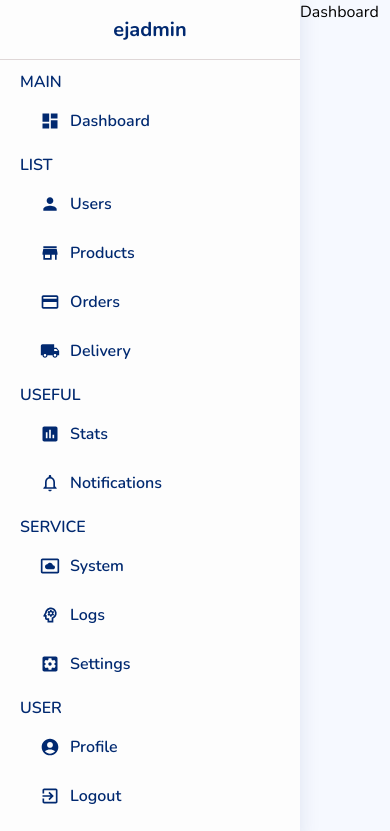
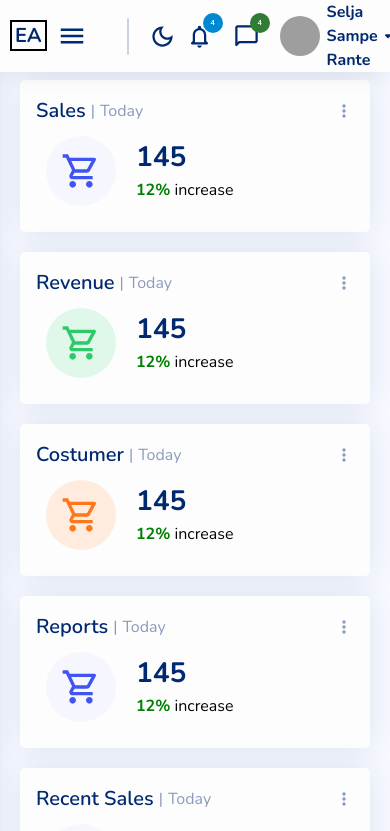
Before and after one commit to pom-pom27/eja-admin, a React (Create React App) app: page / in a window 390 px wide. Shown: the top 831 px of the page. Built offline with nearby package versions, Linux system fonts and the light colour scheme; grey boxes are pictures that could not be loaded.

Commit message:
add responsive dashboard and sidebar

```diff
--- a/src/app.scss
+++ b/src/app.scss
@@ -3,6 +3,7 @@
   --bg-color: #f6f9ff;
   --color-hover: #4154f1;
 
+  --grey: #899bbd;
   --grey-light: rgb(223, 215, 215);
 
   --white: #fdfdfd;
--- /dev/null
+++ b/src/components/card/Card.tsx
@@ -0,0 +1,62 @@
+import { MoreVertRounded, ShoppingCartOutlined } from "@mui/icons-material";
+import { ReactNode } from "react";
+import styles from "./card.module.scss";
+
+type TTime = "Today" | "This Month" | "This Year";
+
+type IconColor = { bg: string; icon: string };
+
+export const blueIcon: IconColor = { bg: "#f6f6fe", icon: "#4154f1" };
+export const greenIcon: IconColor = { bg: "#e0f8e9", icon: "#2eca6a" };
+export const orangeIcon: IconColor = { bg: "#ffecdf", icon: "#ff771d" };
+
+interface ICard {
+  title: string;
+  time?: TTime;
+  children?: ReactNode;
+  iconColor?: IconColor;
+}
+
+const Card = ({
+  title,
+  time = "Today",
+  iconColor = blueIcon,
+  children,
+}: ICard) => {
+  return (
+    <div className={styles.card}>
+      <div className={styles.header}>
+        <div className={styles.left}>
+          <div className={styles.title}>{title}</div>
+          <span> | </span>
+          <div className={styles.subtitle}>{time}</div>
+        </div>
+        <div className={styles.right}>
+          <MoreVertRounded fontSize="inherit" />
+        </div>
+      </div>
+      <div className={styles.body}>
+        {children ? (
+          children
+        ) : (
+          <div className={styles.data}>
+            <div
+              style={{ backgroundColor: iconColor.bg, color: iconColor.icon }}
+              className={styles.icon}
+            >
+              <ShoppingCartOutlined fontSize="inherit" color="inherit" />
+            </div>
+            <div className={styles.content}>
+              <div className={styles.title}>145</div>
+              <div className={styles.subtitle}>
+                <span>12%</span> increase
+              </div>
+            </div>
+          </div>
+        )}
+      </div>
+    </div>
+  );
+};
+
+export default Card;
--- /dev/null
+++ b/src/components/card/card.module.scss
@@ -0,0 +1,78 @@
+.card {
+  display: flex;
+  flex-direction: column;
+  padding: 1.6rem;
+  border-radius: 5px;
+  flex: 1;
+  background-color: var(--white);
+  box-shadow: 0px 0 30px rgb(1 41 112 / 10%);
+
+  .header {
+    display: flex;
+    justify-content: space-between;
+    .left {
+      display: flex;
+      align-items: center;
+
+      .title {
+        font-size: 2rem;
+        font-weight: 600;
+        color: var(--primary-color);
+      }
+
+      .subtitle {
+        color: var(--grey);
+      }
+      span {
+        color: var(--grey);
+
+        margin: 0 5px;
+      }
+    }
+    .right {
+      display: flex;
+      justify-content: center;
+      align-items: center;
+      font-size: 2rem;
+      color: var(--grey);
+      cursor: pointer;
+
+      &:hover {
+        color: var(--primary-color);
+      }
+    }
+  }
+  .body {
+    padding: 10px;
+    display: flex;
+    flex: 1;
+    align-items: center;
+
+    .data {
+      display: flex;
+      .content {
+        margin: 0 20px;
+      }
+      .title {
+        color: var(--primary-color);
+        font-size: 2.8rem;
+        font-weight: 700;
+      }
+      span {
+        font-weight: 700;
+
+        color: green;
+      }
+    }
+    .icon {
+      display: flex;
+      justify-content: center;
+      align-items: center;
+      padding: 10px;
+      width: 70px;
+      height: 70px;
+      border-radius: 50%;
+      font-size: 40px;
+    }
+  }
+}
--- a/src/components/navbar/Navbar.tsx
+++ b/src/components/navbar/Navbar.tsx
@@ -1,8 +1,62 @@
+import {
+  ArrowDropDownRounded,
+  ChatBubbleOutlineRounded,
+  DarkModeOutlined,
+  Menu,
+  NotificationsNoneRounded,
+  Search,
+} from "@mui/icons-material";
+import { Avatar, Badge } from "@mui/material";
+import { Link } from "react-router-dom";
 import styles from "./navbar.module.scss";
-interface INavbar {}
+interface INavbar {
+  onClick: () => void;
+}
 
-const Navbar = ({}: INavbar) => {
-  return <nav className={styles.navbar}>Navbar</nav>;
+const Navbar = ({ onClick }: INavbar) => {
+  return (
+    <nav className={styles.navbar}>
+      <div className={styles.logo}>
+        <Link to={"/"}>
+          <span className={styles["icon-logo"]}>EA</span>
+          <span className={styles["text-logo"]}> Eja Admin</span>
+        </Link>
+        <div onClick={onClick} className={styles["collapse-button"]}>
+          <Menu fontSize="inherit" />
+        </div>
+      </div>
+      <form action="#" className={styles.search}>
+        <input type="text" placeholder="Search" name="search" />
+        <button className={styles["search-icon"]}>
+          <Search fontSize="inherit" />
+        </button>
+      </form>
+      <div className={styles.right}>
+        <div className={`${styles["navbar-icon"]} ${styles.darkmode}`}>
+          <DarkModeOutlined fontSize="inherit" />
+        </div>
+        <div className={styles["navbar-icon"]}>
+          <NotificationsNoneRounded fontSize="inherit" />
+          <Badge badgeContent={4} color="info" />
+        </div>
+        <div className={styles["navbar-icon"]}>
+          <ChatBubbleOutlineRounded fontSize="inherit" />
+          <Badge badgeContent={4} color="success" />
+        </div>
+        <div className={styles.profile}>
+          <Avatar
+            alt="Remy Sharp"
+            src="https://mui.com//static/images/avatar/1.jpg"
+          />
+          <div className={styles.name}>Selja Sampe Rante</div>
+
+          <div className={styles.accordion}>
+            <ArrowDropDownRounded fontSize="inherit" />
+          </div>
+        </div>
+      </div>
+    </nav>
+  );
 };
 
 export default Navbar;
--- a/src/components/navbar/navbar.module.scss
+++ b/src/components/navbar/navbar.module.scss
@@ -1,2 +1,118 @@
+@use "/src/main";
 .navbar {
+  display: flex;
+  align-items: center;
+  position: fixed;
+  top: 0;
+  z-index: 99;
+  background-color: var(--white);
+  width: 100%;
+  padding: 0 10px;
+  box-shadow: 0px 2px 20px rgb(1 41 112 / 10%);
+
+  a,
+  a:active,
+  a:visited {
+    text-decoration: none;
+    color: var(--primary-color);
+  }
+  .logo {
+    flex: 1;
+    height: 60px;
+    font-size: 2rem;
+    font-weight: bold;
+    display: flex;
+    align-items: center;
+    justify-content: space-between;
+    color: var(--primary-color);
+    // margin-right: 150px;
+    .icon-logo {
+      padding: 0 3px;
+      border: 2px solid #000;
+      font-size: 2rem;
+      margin-right: 10px;
+
+      @include main.md {
+        display: inline;
+        margin-right: 0;
+      }
+    }
+    .text-logo {
+      display: none;
+
+      @include main.md {
+        display: inline;
+      }
+    }
+  }
+  .collapse-button {
+    display: flex;
+    align-items: center;
+    font-size: 3rem;
+    cursor: pointer;
+    margin-right: 20px;
+  }
+  .search {
+    flex: 1;
+    display: flex;
+    align-items: center;
+    height: 70%;
+    margin: 0 20px;
+    border: 1px solid rgba(1, 41, 112, 0.2);
+    overflow: hidden;
+    border-radius: 5px;
+    input {
+      height: 100%;
+      width: 100%;
+      padding: 10px;
+      border: none;
+    }
+
+    .search-icon {
+      height: 70%;
+      display: flex;
+      align-items: center;
+      background-color: inherit;
+      color: grey;
+      padding: 0 10px;
+      border: none;
+      font-size: 2.7rem;
+      cursor: pointer;
+    }
+  }
+  .right {
+    flex: 3;
+    display: flex;
+    height: 100%;
+    align-items: center;
+    justify-content: flex-end;
+
+    .navbar-icon {
+      font-size: 2.7rem;
+      cursor: pointer;
+
+      display: flex;
+      color: var(--primary-color);
+      margin-right: 20px;
+    }
+    .darkmode {
+      margin-right: 10px;
+    }
+    .profile {
+      display: flex;
+      align-items: center;
+      cursor: pointer;
+    }
+    .name {
+      margin-left: 7px;
+      font-weight: 700;
+      color: var(--primary-color);
+    }
+    .accordion {
+      display: flex;
+      align-items: center;
+      font-size: 2rem;
+      color: var(--primary-color);
+    }
+  }
 }
--- a/src/components/sidebar/Sidebar.tsx
+++ b/src/components/sidebar/Sidebar.tsx
@@ -16,13 +16,12 @@ import clsx from "clsx";
 import { ReactNode } from "react";
 import styles from "./sidebar.module.scss";
 interface ISidebar {
-  isSidebarHidden: boolean;
+  isSidebarShown: boolean;
 }
 
-const Sidebar = ({ isSidebarHidden }: ISidebar) => {
+const Sidebar = ({ isSidebarShown }: ISidebar) => {
   return (
-    <nav className={clsx(styles.sidebar, isSidebarHidden && styles.hidden)}>
-      <div className={styles.logo}>ejadmin</div>
+    <nav className={clsx(styles.sidebar, isSidebarShown && styles.show)}>
       <div className={styles.center}>
         <SidebarItem title="MAIN">
           <SubItem svgIcon={<Dashboard />} title="Dashboard" />
--- a/src/components/sidebar/sidebar.module.scss
+++ b/src/components/sidebar/sidebar.module.scss
@@ -1,30 +1,19 @@
+@use "/src/main";
 .sidebar {
   max-height: 100vh;
-  width: 30rem;
+  width: 300px;
   position: fixed;
   overflow-y: auto;
 
   z-index: 2;
-  top: 0;
-  left: 0;
+  top: 60px;
+
+  transform: translateX(0);
 
   background-color: var(--white);
   box-shadow: 0px 0px 20px rgb(1 41 112 / 10%);
   transition: all 0.3s ease;
 
-  //   & > * {
-  //     border: 1px solid #000;
-  //   }
-  .logo {
-    height: 60px;
-    font-size: 2rem;
-    font-weight: bold;
-    display: flex;
-    align-items: center;
-    justify-content: center;
-    color: var(--primary-color);
-    border-bottom: 1px solid var(--grey-light);
-  }
   .center {
     padding: 0 20px;
     ul {
@@ -85,6 +74,6 @@
   }
 }
 
-.hidden {
-  left: -300px;
+.show {
+  transform: translateX(-100%);
 }
--- a/src/pages/home-page/HomePage.tsx
+++ b/src/pages/home-page/HomePage.tsx
@@ -1,23 +1,65 @@
+import { useMediaQuery } from "@mui/material";
 import clsx from "clsx";
-import { useState } from "react";
+import { useEffect, useState } from "react";
+import Card, {
+  blueIcon,
+  greenIcon,
+  orangeIcon,
+} from "../../components/card/Card";
+import Navbar from "../../components/navbar/Navbar";
 import Sidebar from "../../components/sidebar/Sidebar";
 import styles from "./home-page.module.scss";
 interface IHomePage {}
 
 const HomePage = ({}: IHomePage) => {
-  const [isSidebarHidden, setIsSidebarHidden] = useState(false);
+  const matches = useMediaQuery("(max-width: 1400px)");
+  const [isSidebarShown, setIsSidebarShown] = useState(matches ? true : false);
+
+  useEffect(() => {
+    if (!matches) {
+      setIsSidebarShown(false);
+      console.log("mobile");
+
+      return;
+    }
+    console.log("desktop");
+
+    setIsSidebarShown(true);
+  }, [matches]);
+
+  console.log(isSidebarShown);
+
   const handleSidebar = () =>
-    setIsSidebarHidden((isSidebarHidden) => !isSidebarHidden);
+    setIsSidebarShown((isSidebarHidden) => !isSidebarHidden);
   return (
     <div className={styles["home-page"]}>
-      <Sidebar isSidebarHidden={isSidebarHidden} />
+      <Navbar onClick={handleSidebar} />
+      <Sidebar isSidebarShown={isSidebarShown} />
       <main
         className={clsx(
           styles["home-container"],
-          isSidebarHidden && styles["full-width"]
+          isSidebarShown && styles["full-width"]
         )}
       >
-        Dashboard
+        <div className={styles.left}>
+          <div className={styles.widgets}>
+            <Card title="Sales" iconColor={blueIcon} />
+            <Card title="Revenue" iconColor={greenIcon} />
+            <Card title="Costumer" iconColor={orangeIcon} />
+          </div>
+          <Card title="Reports" />
+          <Card title="Recent Sales" />
+          <Card title="Top Selling" />
+        </div>
+        <div className={styles.right}>
+          <Card
+            title="Recent Activity"
+            children={<div style={{ height: "300px" }}></div>}
+          />
+          <Card title="Bug Report" />
+          <Card title="Website Traffic" />
+          <Card title="News & Updates" />
+        </div>
       </main>
     </div>
   );
--- a/src/pages/home-page/home-page.module.scss
+++ b/src/pages/home-page/home-page.module.scss
@@ -1,14 +1,53 @@
+@use "/src/main";
 .home-page {
   display: flex;
   position: relative;
 
   .home-container {
     position: absolute;
-    left: 300px;
+    top: 60px;
     flex: 1;
     transition: all 0.3s ease;
+    transform: translateX(0);
+
+    width: 100%;
+    padding: 20px;
+    min-height: 100vh;
+    display: flex;
+    flex-direction: column;
+    gap: 2rem;
+
+    & > * {
+      display: flex;
+      flex-direction: column;
+      gap: 2rem;
+    }
+    .left {
+      flex: 3;
+      .widgets {
+        display: flex;
+        flex-wrap: wrap;
+
+        gap: 2rem;
+      }
+    }
+    .right {
+      flex: 1;
+    }
+
+    @include main.lg() {
+      transform: translateX(300px);
+
+      width: calc(100% - 300px);
+      flex-direction: row;
+      .widgets {
+        display: grid;
+        grid-template-columns: 1fr 1fr 1fr;
+      }
+    }
   }
   .full-width {
-    left: 0;
+    transform: translateX(0);
+    width: 100%;
   }
 }
--- a/src/util/mixin/_mq.scss
+++ b/src/util/mixin/_mq.scss
@@ -11,7 +11,7 @@
 */
 
 @mixin sm {
-  @media screen and (max-width: 576px) {
+  @media screen and (min-width: 576px) {
     @content;
   }
 }
@@ -20,7 +20,7 @@
     @content;
   }
 }
-@mixin l {
+@mixin lg {
   @media screen and (min-width: 1024px) {
     @content;
   }
```
